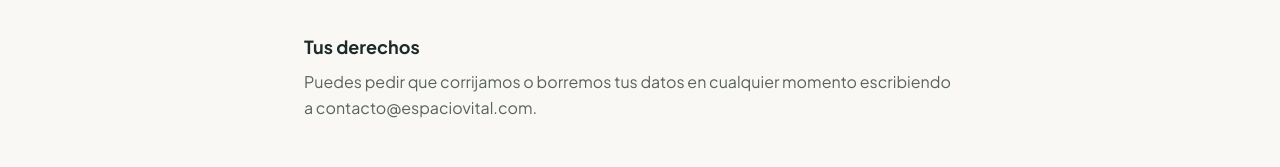
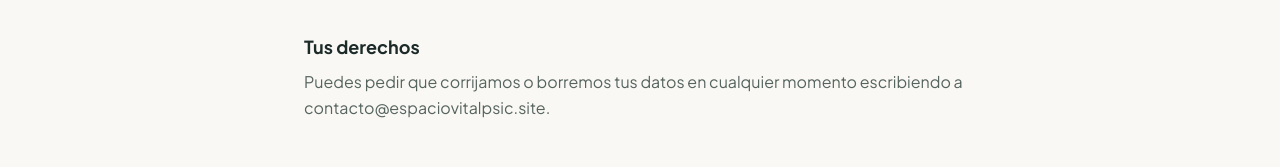
Before and after one commit to digitalithings-lab/espaciovital, an Angular app: page /privacidad in a window 1280 px wide. Shown: the part 726-893 px from the top of the page. Built offline with nearby package versions, Linux system fonts and the light colour scheme; a web font is replaced by a local one.

Commit message:
Dominio final: espaciovitalpsic.site
Co-Authored-By: Claude Opus 5.5 <noreply@anthropic.com>

```diff
--- a/src/app/core/site.config.ts
+++ b/src/app/core/site.config.ts
@@ -5,12 +5,12 @@ export const SITE = {
   therapistShort: 'Nathalie',
   role: 'Psicóloga Clínica & Guía Vivencial',
   /** Dominio final, sin barra al final (para SEO: canonical, sitemap y Open Graph). */
-  url: 'https://espaciovital.com',
+  url: 'https://espaciovitalpsic.site',
   description:
     'Psicología clínica, terapia somática y Retiro Metamorfosis para mujeres en Panamá. Talleres socioemocionales para niños con la Psic. Nathalie Vera.',
   /** Número con código de país y sin «+» ni espacios, p. ej. 50760000000. Vacío = WhatsApp pide elegir chat. */
   whatsapp: '',
-  email: 'contacto@espaciovital.com',
+  email: 'contacto@espaciovitalpsic.site',
   instagram: 'https://www.instagram.com/',
   country: 'Panamá',
   hours: 'Lunes a sábado · 8:00 a. m. – 6:00 p. m.',
```
Also changed, not shown: public/robots.txt, 1 other file (tests, documents, lock files or other folders).
